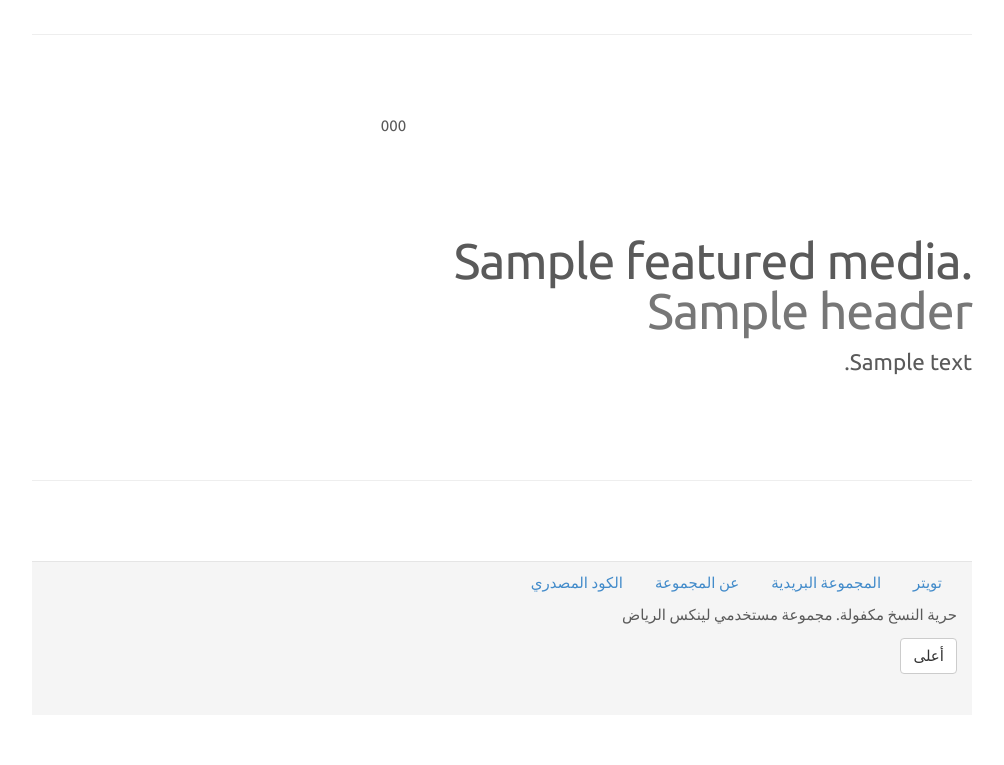
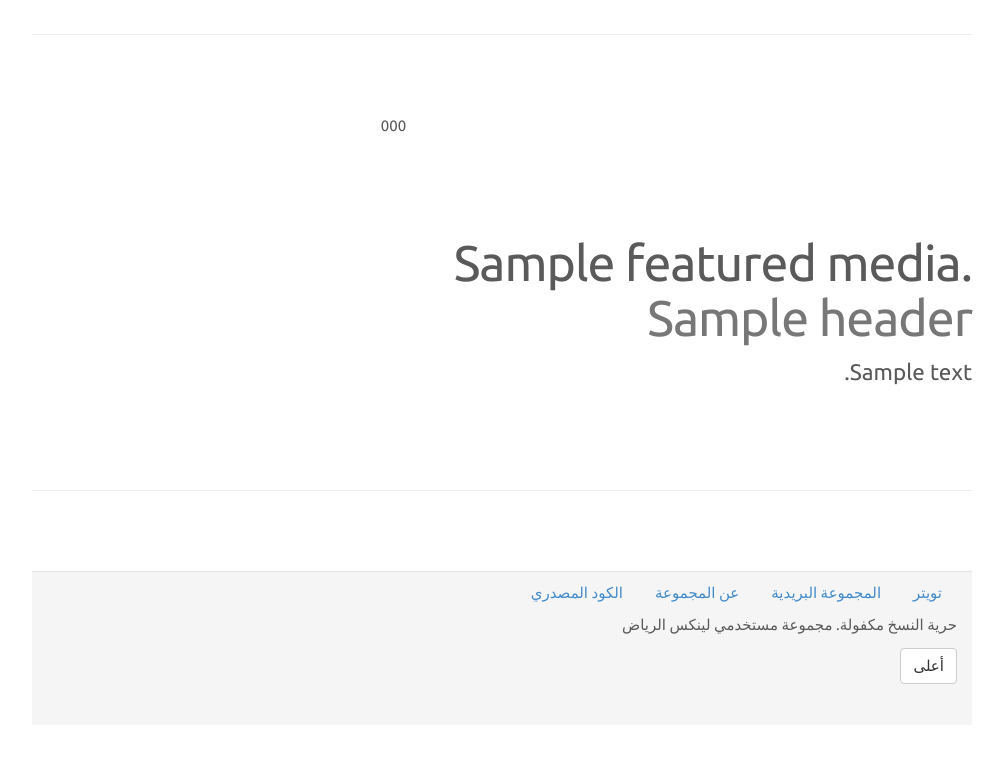
Before and after one commit to hussam-almarzoq/rlugroup, a Django app: template core/templates/home.html in a window 1280 px wide. Shown: the part 708-1473 px from the top of the page, without its empty margins (138-1142 px from the left). Before the commit the page ends 1382 px from the top, so only its background shows below. Run offline with Django 3.2, Linux system fonts and the light colour scheme; the template is opened without the code that fills it: most values are stand-ins (such as "Sample title", 1, 10 or a date in 2020); some libraries are stand-ins or nearby versions; some web fonts are replaced.

Commit message:
More to custom.css.

```diff
--- a/core/static/css/custom.css
+++ b/core/static/css/custom.css
@@ -85,16 +85,18 @@ background-color:#FCFCFC;
 
     /* Featurettes
     ------------------------- */
+    .featurette {
 
+    }
     .featurette-divider {
       margin: 80px 0; /* Space out the Bootstrap <hr> more */
-      text-align: rightl
+      text-align: right;
     }
 
     /* Thin out the marketing headings */
     .featurette-heading {
       font-weight: 300;
-      line-height: 1;
+      line-height: 1.1em;
       letter-spacing: -1px;
     }
 
@@ -213,6 +215,19 @@ margin-top: 20px;
 }
 
 
+.license {
+ color: black;
+}
+
+.license:hover, .license:active {
+ text-decoration: none;
+ color: #5A5A5A;
+}
+
+blockquote {
+ font-size: 15px;
+}
+
 /*
 .navbar-inverse .navbar-nav > li > a {
     color: black;
```
